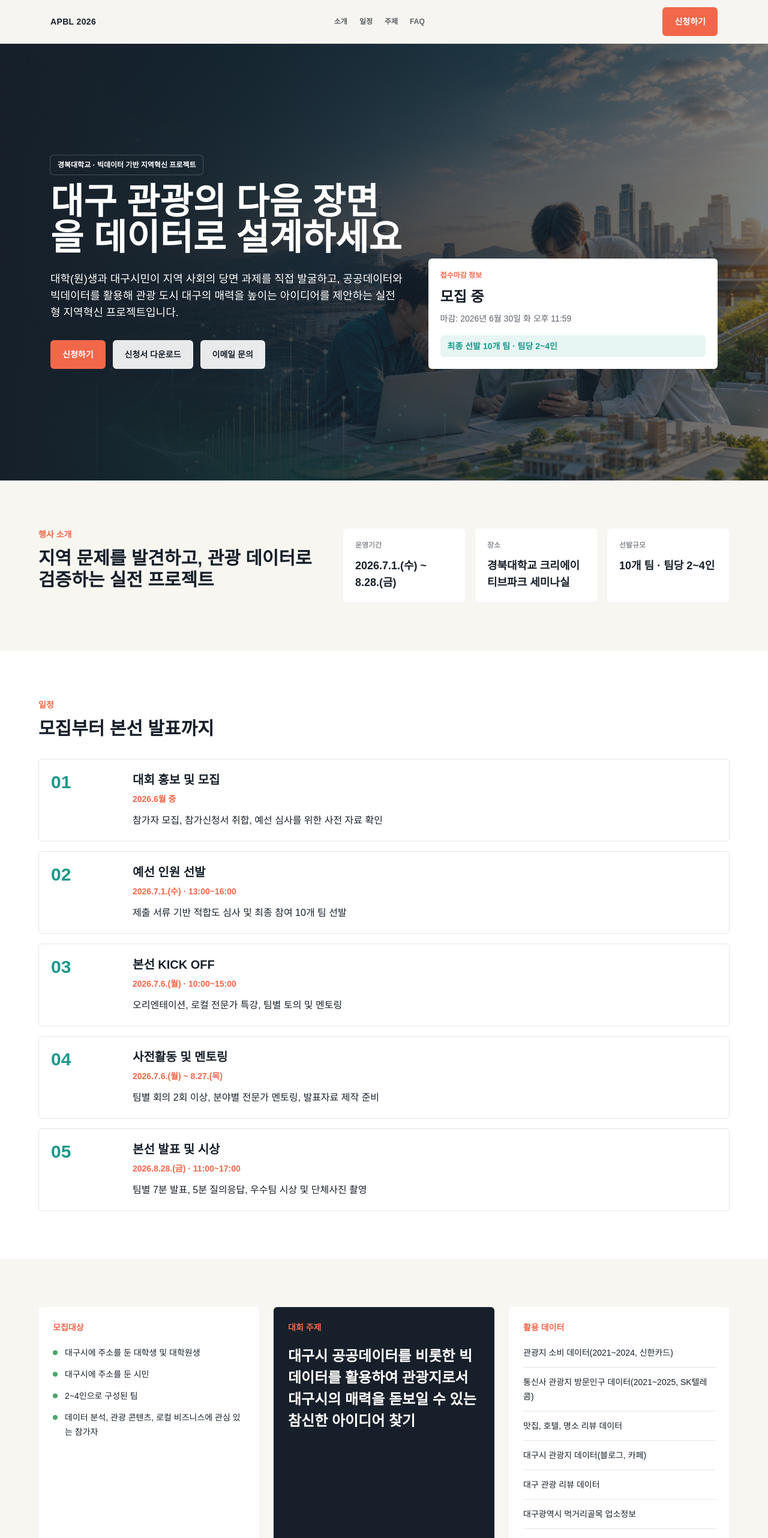
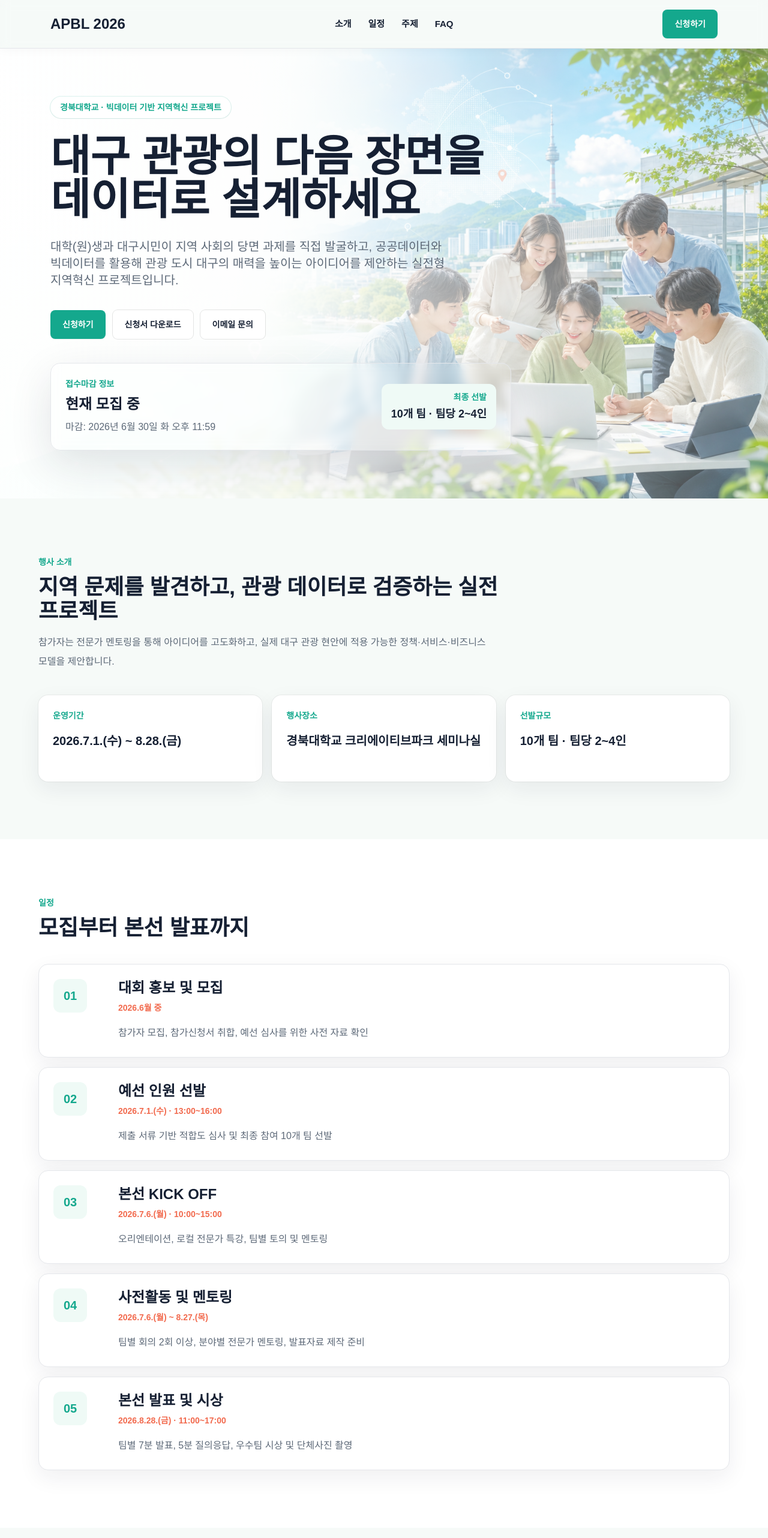
Before and after one commit to socialon7-svg/tour-hackathon-site, a Next.js app: page / in a window 1280 px wide. Shown: the top 2564 px of the page at 60% size. Built offline with nearby package versions, Linux system fonts and the light colour scheme.

Commit message:
Refine landing page design

```diff
--- a/src/app/globals.css
+++ b/src/app/globals.css
@@ -13,16 +13,22 @@ html {
 
 body {
   margin: 0;
-  background: #f7f6f1;
-  color: #17202a;
+  background: #f6faf8;
+  color: #162033;
   font-family:
     Arial,
     "Apple SD Gothic Neo",
     "Noto Sans KR",
     sans-serif;
+  word-break: keep-all;
+  overflow-wrap: anywhere;
 }
 
 /* Keep section anchors visible below the sticky navigation. */
 section {
   scroll-margin-top: 96px;
 }
+
+a {
+  text-decoration: none;
+}
--- a/src/app/page.tsx
+++ b/src/app/page.tsx
@@ -18,6 +18,25 @@ function formatDeadline(deadline: string) {
   }).format(new Date(deadline));
 }
 
+// Section title keeps every section aligned with the same visual rhythm.
+function SectionHeading({
+  eyebrow,
+  title,
+  description,
+}: {
+  eyebrow: string;
+  title: string;
+  description?: string;
+}) {
+  return (
+    <div className="max-w-3xl">
+      <p className="text-sm font-extrabold text-mint">{eyebrow}</p>
+      <h2 className="mt-3 text-3xl font-black leading-tight tracking-normal text-ink sm:text-4xl">{title}</h2>
+      {description ? <p className="mt-4 text-base leading-8 text-slate">{description}</p> : null}
+    </div>
+  );
+}
+
 // Small reusable button component keeps the CTA styles consistent.
 function ActionLink({
   href,
@@ -27,18 +46,18 @@ function ActionLink({
 }: {
   href: string;
   children: React.ReactNode;
-  variant?: "primary" | "secondary" | "ghost";
+  variant?: "primary" | "secondary" | "quiet";
   download?: boolean;
 }) {
   const styles = {
-    primary: "bg-coral text-white hover:bg-[#d95439]",
-    secondary: "bg-ink text-white hover:bg-[#2a3541]",
-    ghost: "bg-white/90 text-ink ring-1 ring-ink/10 hover:bg-white",
+    primary: "bg-ink text-white shadow-sm hover:-translate-y-0.5 hover:bg-[#223044]",
+    secondary: "bg-mint text-white shadow-sm hover:-translate-y-0.5 hover:bg-[#118372]",
+    quiet: "bg-white text-ink ring-1 ring-black/10 hover:-translate-y-0.5 hover:ring-black/20",
   };
 
   return (
     <a
-      className={`inline-flex min-h-12 items-center justify-center rounded-md px-5 py-3 text-sm font-bold transition ${styles[variant]}`}
+      className={`inline-flex min-h-12 items-center justify-center whitespace-nowrap rounded-lg px-5 py-3 text-sm font-extrabold transition ${styles[variant]}`}
       href={href}
       download={download}
     >
@@ -52,81 +71,103 @@ export default function Home() {
   const deadlineText = formatDeadline(event.registrationDeadline);
 
   return (
-    <main>
+    <main className="bg-paper">
       {/* Sticky navigation gives users quick access to every required section. */}
-      <nav className="sticky top-0 z-40 border-b border-black/10 bg-paper/90 backdrop-blur">
-        <div className="mx-auto flex max-w-6xl items-center justify-between gap-4 px-5 py-3">
-          <a className="text-sm font-black tracking-wide text-ink" href="#hero">
+      <nav className="sticky top-0 z-40 border-b border-black/8 bg-white/92 text-ink shadow-[0_1px_18px_rgba(15,23,42,0.04)] backdrop-blur">
+        <div className="mx-auto flex max-w-6xl items-center justify-between gap-4 px-5 py-4">
+          <a className="text-xl font-black tracking-normal text-ink sm:text-2xl" href="#hero">
             APBL 2026
           </a>
-          <div className="hidden items-center gap-5 text-xs font-bold text-ink/70 md:flex">
-            <a href="#intro">소개</a>
-            <a href="#schedule">일정</a>
-            <a href="#theme">주제</a>
-            <a href="#faq">FAQ</a>
+          <div className="hidden items-center gap-7 text-[15px] font-extrabold text-ink md:flex">
+            <a className="hover:text-mint" href="#intro">
+              소개
+            </a>
+            <a className="hover:text-mint" href="#schedule">
+              일정
+            </a>
+            <a className="hover:text-mint" href="#theme">
+              주제
+            </a>
+            <a className="hover:text-mint" href="#faq">
+              FAQ
+            </a>
           </div>
-          <ActionLink href={closed ? "#deadline" : event.applicationUrl} variant={closed ? "secondary" : "primary"}>
+          <ActionLink href={closed ? "#deadline" : event.applicationUrl} variant={closed ? "quiet" : "secondary"}>
             {closed ? "접수마감" : "신청하기"}
           </ActionLink>
         </div>
       </nav>
 
-      {/* Hero section: the generated bitmap image is stored in public/images. */}
-      <section id="hero" className="relative overflow-hidden bg-ink text-white">
+      {/* Hero section: bright editorial image with text and deadline stacked on the same left grid line. */}
+      <section id="hero" className="relative overflow-hidden bg-[#eef9f5]">
         <Image
           src={event.heroImage}
-          alt="대구 관광 빅데이터 해커톤을 표현한 히어로 이미지"
+          alt="대구 관광 빅데이터 해커톤을 표현한 밝은 대학 행사 이미지"
           fill
           priority
-          className="object-cover opacity-55"
+          className="object-cover object-center opacity-90"
         />
-        <div className="absolute inset-0 bg-gradient-to-r from-ink via-ink/82 to-ink/20" />
-        <div className="relative mx-auto grid min-h-[calc(100vh-72px)] max-w-6xl content-center gap-10 px-5 py-20 md:grid-cols-[1.1fr_0.9fr]">
-          <div>
-            <p className="mb-4 inline-flex rounded-md bg-white/12 px-3 py-2 text-xs font-bold ring-1 ring-white/20">
+        <div className="absolute inset-0 bg-[linear-gradient(90deg,rgba(255,255,255,0.97)_0%,rgba(255,255,255,0.91)_34%,rgba(255,255,255,0.52)_62%,rgba(255,255,255,0.12)_100%)]" />
+        <div className="relative mx-auto flex min-h-[calc(100vh-76px)] max-w-6xl flex-col justify-center px-5 py-16 sm:py-20">
+          <div className="max-w-3xl">
+            <p className="inline-flex rounded-full bg-white px-4 py-2 text-sm font-extrabold text-mint shadow-sm ring-1 ring-mint/15">
               {event.organizer} · {event.subtitle}
             </p>
-            <h1 className="max-w-3xl text-4xl font-black leading-tight md:text-6xl">
+            <h1 className="mt-7 text-[42px] font-black leading-[1.08] tracking-normal text-ink sm:text-6xl lg:text-7xl">
               대구 관광의 다음 장면을 데이터로 설계하세요
             </h1>
-            <p className="mt-6 max-w-2xl text-base leading-8 text-white/82 md:text-lg">{event.introduction}</p>
-            <div className="mt-8 flex flex-col gap-3 sm:flex-row">
-              <ActionLink href={closed ? "#deadline" : event.applicationUrl}>{closed ? "접수마감" : "신청하기"}</ActionLink>
-              <ActionLink href={event.applicationFormUrl} variant="ghost" download>
+            <p className="mt-7 max-w-2xl text-lg font-medium leading-9 text-slate sm:text-xl">
+              {event.introduction}
+            </p>
+            <div className="mt-9 flex flex-col gap-3 sm:flex-row sm:flex-wrap">
+              <ActionLink href={closed ? "#deadline" : event.applicationUrl} variant="secondary">
+                {closed ? "접수마감" : "신청하기"}
+              </ActionLink>
+              <ActionLink href={event.applicationFormUrl} variant="quiet" download>
                 신청서 다운로드
               </ActionLink>
-              <ActionLink href={`mailto:${event.contactEmail}`} variant="ghost">
+              <ActionLink href={`mailto:${event.contactEmail}`} variant="quiet">
                 이메일 문의
               </ActionLink>
             </div>
           </div>
-          <div id="deadline" className="self-end rounded-md bg-white p-5 text-ink shadow-soft">
-            <p className="text-xs font-black text-coral">접수마감 정보</p>
-            <p className="mt-3 text-2xl font-black">{closed ? "접수마감" : "모집 중"}</p>
-            <p className="mt-2 text-sm leading-6 text-ink/70">마감: {deadlineText}</p>
-            <p className="mt-4 rounded-md bg-mint/10 px-3 py-2 text-sm font-bold text-mint">
-              최종 선발 {event.capacity} · {event.teamSize}
+
+          <div
+            id="deadline"
+            className="mt-10 grid max-w-3xl gap-4 rounded-2xl border border-black/8 bg-white/94 p-5 shadow-soft backdrop-blur sm:grid-cols-[1fr_auto] sm:items-center sm:p-6"
+          >
+            <div>
+              <p className="text-sm font-extrabold text-mint">접수마감 정보</p>
+              <p className="mt-2 text-2xl font-black text-ink">{closed ? "접수마감" : "현재 모집 중"}</p>
+              <p className="mt-2 text-base leading-7 text-slate">마감: {deadlineText}</p>
+            </div>
+            <div className="rounded-xl bg-[#effaf6] px-4 py-3 text-left sm:text-right">
+              <p className="text-sm font-extrabold text-mint">최종 선발</p>
+              <p className="mt-1 text-lg font-black text-ink">
+                {event.capacity} · {event.teamSize}
               </p>
+            </div>
           </div>
         </div>
       </section>
 
       {/* Intro section summarizes why the program exists. */}
-      <section id="intro" className="bg-paper px-5 py-20">
-        <div className="mx-auto grid max-w-6xl gap-8 md:grid-cols-[0.85fr_1.15fr]">
-          <div>
-            <p className="text-sm font-black text-coral">행사 소개</p>
-            <h2 className="mt-3 text-3xl font-black">지역 문제를 발견하고, 관광 데이터로 검증하는 실전 프로젝트</h2>
-          </div>
-          <div className="grid gap-4 sm:grid-cols-3">
+      <section id="intro" className="px-5 py-20 sm:py-24">
+        <div className="mx-auto max-w-6xl">
+          <SectionHeading
+            eyebrow="행사 소개"
+            title="지역 문제를 발견하고, 관광 데이터로 검증하는 실전 프로젝트"
+            description="참가자는 전문가 멘토링을 통해 아이디어를 고도화하고, 실제 대구 관광 현안에 적용 가능한 정책·서비스·비즈니스 모델을 제안합니다."
+          />
+          <div className="mt-10 grid gap-4 md:grid-cols-3">
             {[
               ["운영기간", event.period],
-              ["장소", event.location],
+              ["행사장소", event.location],
               ["선발규모", `${event.capacity} · ${event.teamSize}`],
             ].map(([label, value]) => (
-              <div className="rounded-md bg-white p-5 shadow-sm" key={label}>
-                <p className="text-xs font-black text-ink/50">{label}</p>
-                <p className="mt-3 text-lg font-black leading-7">{value}</p>
+              <div className="min-h-36 rounded-2xl bg-white p-6 shadow-card ring-1 ring-black/5" key={label}>
+                <p className="text-sm font-extrabold text-mint">{label}</p>
+                <p className="mt-4 text-xl font-black leading-8 text-ink">{value}</p>
               </div>
             ))}
           </div>
@@ -134,21 +175,25 @@ export default function Home() {
       </section>
 
       {/* Schedule cards use the ordered timeline from src/data/event.ts. */}
-      <section id="schedule" className="bg-white px-5 py-20">
+      <section id="schedule" className="bg-white px-5 py-20 sm:py-24">
         <div className="mx-auto max-w-6xl">
-          <p className="text-sm font-black text-coral">일정</p>
-          <h2 className="mt-3 text-3xl font-black">모집부터 본선 발표까지</h2>
-          <div className="mt-8 grid gap-4">
+          <SectionHeading eyebrow="일정" title="모집부터 본선 발표까지" />
+          <div className="mt-10 grid gap-4">
             {event.schedule.map((item, index) => (
-              <article className="grid gap-4 rounded-md border border-black/10 p-5 md:grid-cols-[120px_1fr]" key={item.title}>
-                <div className="text-3xl font-black text-mint">{String(index + 1).padStart(2, "0")}</div>
-                <div>
-                  <h3 className="text-xl font-black">{item.title}</h3>
-                  <p className="mt-2 text-sm font-bold text-coral">
+              <article
+                className="grid gap-5 rounded-2xl border border-black/8 bg-white p-6 shadow-card md:grid-cols-[88px_1fr]"
+                key={item.title}
+              >
+                <div className="flex h-14 w-14 items-center justify-center rounded-xl bg-[#effaf6] text-xl font-black text-mint">
+                  {String(index + 1).padStart(2, "0")}
+                </div>
+                <div className="min-w-0">
+                  <h3 className="text-2xl font-black leading-tight text-ink">{item.title}</h3>
+                  <p className="mt-2 text-sm font-extrabold text-coral">
                     {item.date}
                     {item.time ? ` · ${item.time}` : ""}
                   </p>
-                  <p className="mt-3 leading-7 text-ink/72">{item.description}</p>
+                  <p className="mt-4 break-keep text-base leading-8 text-slate">{item.description}</p>
                 </div>
               </article>
             ))}
@@ -157,47 +202,49 @@ export default function Home() {
       </section>
 
       {/* Target, theme, and data are grouped because applicants scan these together. */}
-      <section id="theme" className="bg-paper px-5 py-20">
-        <div className="mx-auto grid max-w-6xl gap-6 lg:grid-cols-3">
-          <div className="rounded-md bg-white p-6 shadow-sm">
-            <p className="text-sm font-black text-coral">모집대상</p>
-            <ul className="mt-5 space-y-3">
+      <section id="theme" className="px-5 py-20 sm:py-24">
+        <div className="mx-auto max-w-6xl">
+          <SectionHeading eyebrow="참가 정보" title="누가, 어떤 주제로, 어떤 데이터를 활용하나요?" />
+          <div className="mt-10 grid items-stretch gap-5 lg:grid-cols-[0.95fr_1.1fr_0.95fr]">
+            <div className="rounded-2xl bg-white p-6 shadow-card ring-1 ring-black/5">
+              <p className="text-sm font-extrabold text-mint">모집대상</p>
+              <ul className="mt-5 space-y-4">
                 {event.target.map((item) => (
-                <li className="flex gap-3 text-sm leading-6" key={item}>
-                  <span className="mt-2 h-2 w-2 shrink-0 rounded-full bg-leaf" />
-                  {item}
+                  <li className="flex gap-3 break-keep text-base leading-7 text-slate" key={item}>
+                    <span className="mt-2.5 h-2 w-2 shrink-0 rounded-full bg-mint" />
+                    <span>{item}</span>
                   </li>
                 ))}
               </ul>
             </div>
-          <div className="rounded-md bg-ink p-6 text-white shadow-sm">
-            <p className="text-sm font-black text-coral">대회 주제</p>
-            <h2 className="mt-5 text-2xl font-black leading-9">{event.theme}</h2>
+            <div className="rounded-2xl bg-ink p-7 text-white shadow-soft">
+              <p className="text-sm font-extrabold text-[#7ae1cd]">대회 주제</p>
+              <h2 className="mt-5 break-keep text-3xl font-black leading-[1.35]">{event.theme}</h2>
             </div>
-          <div className="rounded-md bg-white p-6 shadow-sm">
-            <p className="text-sm font-black text-coral">활용 데이터</p>
+            <div className="rounded-2xl bg-white p-6 shadow-card ring-1 ring-black/5">
+              <p className="text-sm font-extrabold text-mint">활용 데이터</p>
               <ul className="mt-5 space-y-3">
                 {event.dataSources.map((item) => (
-                <li className="border-b border-black/10 pb-3 text-sm leading-6 last:border-b-0" key={item}>
+                  <li className="border-b border-black/8 pb-3 text-sm leading-6 text-slate last:border-b-0" key={item}>
                     {item}
                   </li>
                 ))}
               </ul>
             </div>
           </div>
+        </div>
       </section>
 
       {/* Prize section mirrors the PDF award budget in applicant-friendly language. */}
-      <section className="bg-white px-5 py-20">
+      <section className="bg-white px-5 py-20 sm:py-24">
         <div className="mx-auto max-w-6xl">
-          <p className="text-sm font-black text-coral">시상품</p>
-          <h2 className="mt-3 text-3xl font-black">총 시상금 710만원</h2>
-          <div className="mt-8 grid gap-4 sm:grid-cols-2 lg:grid-cols-4">
+          <SectionHeading eyebrow="시상품" title="총 시상금 710만원" />
+          <div className="mt-10 grid gap-4 sm:grid-cols-2 lg:grid-cols-4">
             {event.prizes.map((prize) => (
-              <article className="rounded-md border border-black/10 p-6" key={prize.name}>
-                <p className="text-xl font-black">{prize.name}</p>
-                <p className="mt-4 text-3xl font-black text-mint">{prize.amount}</p>
-                <p className="mt-2 text-sm font-bold text-ink/60">{prize.count}</p>
+              <article className="rounded-2xl border border-black/8 bg-white p-6 shadow-card" key={prize.name}>
+                <p className="text-xl font-black text-ink">{prize.name}</p>
+                <p className="mt-5 text-4xl font-black text-mint">{prize.amount}</p>
+                <p className="mt-3 text-sm font-extrabold text-slate">{prize.count}</p>
               </article>
             ))}
           </div>
@@ -205,15 +252,19 @@ export default function Home() {
       </section>
 
       {/* FAQ uses native details/summary for simple accessible accordion behavior. */}
-      <section id="faq" className="bg-paper px-5 py-20">
+      <section id="faq" className="px-5 py-20 sm:py-24">
         <div className="mx-auto max-w-4xl">
-          <p className="text-sm font-black text-coral">FAQ</p>
-          <h2 className="mt-3 text-3xl font-black">자주 묻는 질문</h2>
-          <div className="mt-8 space-y-3">
+          <SectionHeading eyebrow="FAQ" title="자주 묻는 질문" />
+          <div className="mt-10 space-y-3">
             {event.faqs.map((faq) => (
-              <details className="rounded-md bg-white p-5 shadow-sm" key={faq.question}>
-                <summary className="cursor-pointer text-lg font-black">{faq.question}</summary>
-                <p className="mt-4 leading-7 text-ink/72">{faq.answer}</p>
+              <details className="group rounded-2xl bg-white p-6 shadow-card ring-1 ring-black/5" key={faq.question}>
+                <summary className="cursor-pointer list-none text-lg font-black leading-7 text-ink">
+                  <span className="inline-flex w-full items-center justify-between gap-4">
+                    {faq.question}
+                    <span className="text-mint transition group-open:rotate-45">+</span>
+                  </span>
+                </summary>
+                <p className="mt-4 break-keep text-base leading-8 text-slate">{faq.answer}</p>
               </details>
             ))}
           </div>
@@ -221,21 +272,23 @@ export default function Home() {
       </section>
 
       {/* Application section repeats the core actions near the bottom for conversion. */}
-      <section id="apply" className="bg-mint px-5 py-20 text-white">
-        <div className="mx-auto grid max-w-6xl items-center gap-8 md:grid-cols-[1fr_auto]">
+      <section id="apply" className="bg-[#e8f8f3] px-5 py-20 sm:py-24">
+        <div className="mx-auto grid max-w-6xl items-center gap-8 rounded-3xl bg-white p-6 shadow-soft ring-1 ring-black/5 md:grid-cols-[1fr_auto] md:p-10">
           <div>
-            <p className="text-sm font-black text-white/80">신청 방법</p>
-            <h2 className="mt-3 text-3xl font-black">신청서를 작성해 온라인 접수로 제출하세요</h2>
-            <p className="mt-4 max-w-2xl leading-7 text-white/85">
-              신청서를 다운로드해 작성한 뒤 {event.contactEmail}으로 제출하세요. 신청서와 사전 자료를 바탕으로 전문 심사위원
-              4인이 적합도를 심사하며, 최종 참여 팀은 개별 안내됩니다.
+            <p className="text-sm font-extrabold text-mint">신청 방법</p>
+            <h2 className="mt-3 break-keep text-3xl font-black leading-tight text-ink sm:text-4xl">
+              신청서를 작성해 이메일로 제출하세요
+            </h2>
+            <p className="mt-5 max-w-2xl break-keep text-base leading-8 text-slate">
+              신청서를 다운로드해 작성한 뒤 {event.contactEmail}으로 제출하세요. 신청서와 사전 자료를 바탕으로 전문
+              심사위원 4인이 적합도를 심사하며, 최종 참여 팀은 개별 안내됩니다.
             </p>
           </div>
           <div className="flex flex-col gap-3 sm:flex-row md:flex-col">
             <ActionLink href={closed ? "#deadline" : event.applicationUrl} variant="secondary">
               {closed ? "접수마감" : "신청하기"}
             </ActionLink>
-            <ActionLink href={event.applicationFormUrl} variant="ghost" download>
+            <ActionLink href={event.applicationFormUrl} variant="quiet" download>
               신청서 다운로드
             </ActionLink>
           </div>
@@ -244,19 +297,19 @@ export default function Home() {
 
       {/* Footer keeps contact details and organizer information in one place. */}
       <footer className="bg-ink px-5 py-10 text-white">
-        <div className="mx-auto flex max-w-6xl flex-col gap-4 md:flex-row md:items-center md:justify-between">
+        <div className="mx-auto flex max-w-6xl flex-col gap-5 md:flex-row md:items-center md:justify-between">
           <div>
-            <p className="text-lg font-black">
+            <p className="text-xl font-black">
               {event.title} · {event.subtitle}
             </p>
-            <p className="mt-2 text-sm text-white/65">
+            <p className="mt-3 text-sm leading-6 text-white/65">
               주최 {event.organizer} · 운영 {event.operator}
             </p>
-            <p className="mt-2 text-sm text-white/65">
+            <p className="mt-1 text-sm leading-6 text-white/65">
               해커톤 운영사무국 {event.contactPhone} · 운영시간 {event.officeHours}
             </p>
           </div>
-          <a className="text-sm font-bold text-white underline underline-offset-4" href={`mailto:${event.contactEmail}`}>
+          <a className="text-sm font-extrabold text-white underline underline-offset-4" href={`mailto:${event.contactEmail}`}>
             {event.contactEmail}
           </a>
         </div>
```
Also changed, not shown: tailwind.config.ts (+8 -6 lines), next-env.d.ts, public/images/apbl-hero.png, 1 other file (tests, documents, lock files or other folders). Lines whose indentation alone changed are shown as unchanged.
